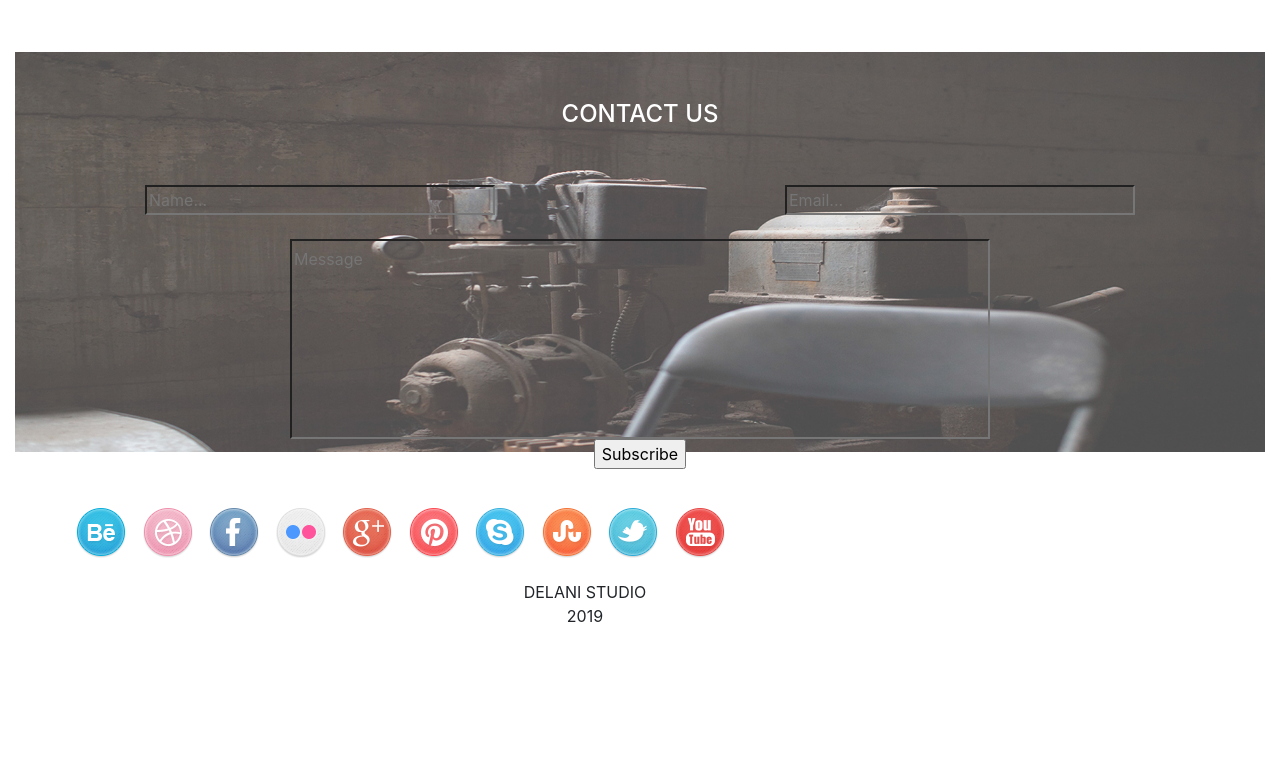
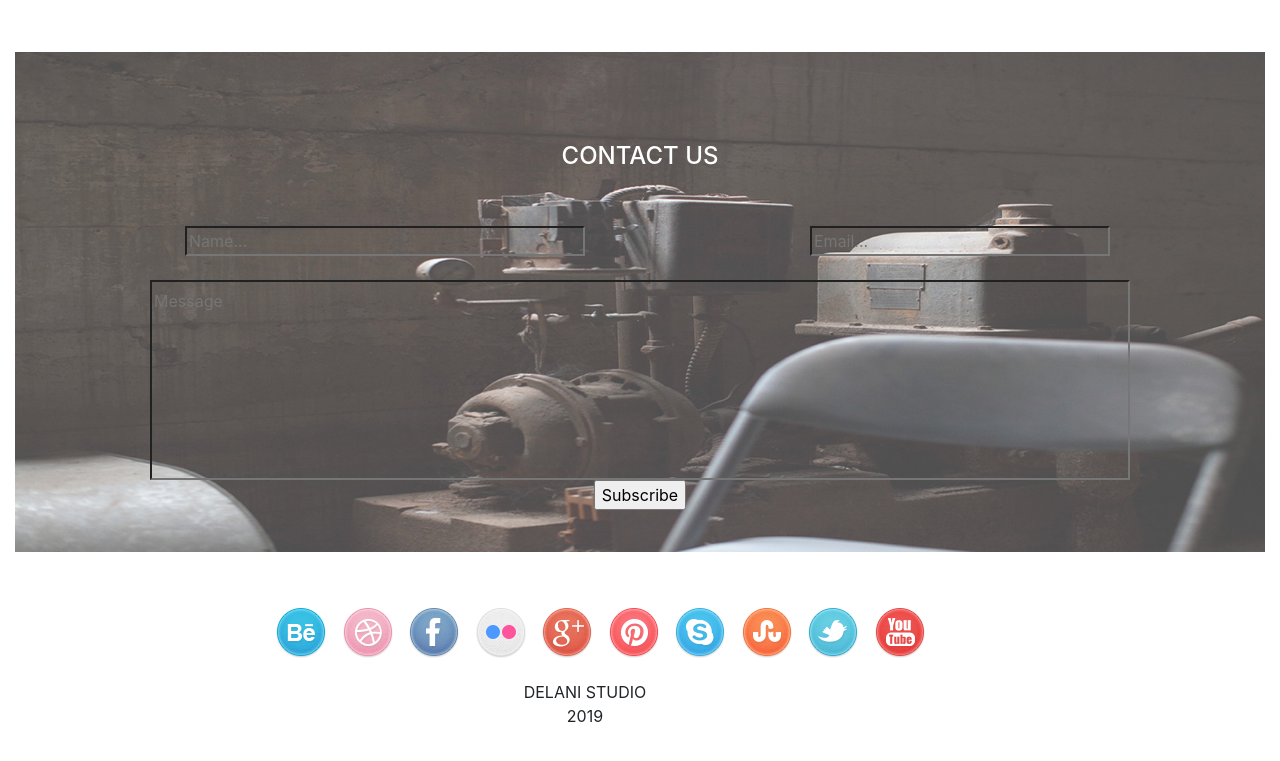
Before and after one commit to mercy-shii/DELANI, a plain HTML site: page index.html in a window 1280 px wide. Shown: the part 1704-2465 px from the top of the page. Drawn offline with nearby package versions, Linux system fonts and the light colour scheme.

Commit message:
adding styling to message div

```diff
--- a/css/style.css
+++ b/css/style.css
@@ -1,6 +1,6 @@
  .container{
     background-size: cover;
-    width: 20px;
+    width: 500px;
     height: 500px;
     text-align: center;
     padding: 50px;
@@ -41,7 +41,7 @@
 .container-2{
     background-image: url('../images/backgrounds/c_image.jpg');
     background-size: cover;
-    height: 400px;
+    height: 500px;
     box-shadow: transparent;
     align-content: center;
     text-align: center;
@@ -69,16 +69,17 @@ li{
     align-items: center;
 }
 #mce-FNAME{
-    width: 350px;
+    width: 400px;
     background-color: transparent;
+    margin-left: 130px;
 }
 #mce-EMAIL{
-    width: 350px;
+    width: 300px;
     background-color: transparent;
     padding-right: 1px;
 }
 #mce-MESSAGE{
-    width: 700px;
+    width: 980px;
     height: 200px;
     background-color: transparent;
     padding-bottom: 160px;
@@ -182,3 +183,7 @@ li{
     display: flex;
     flex-wrap: wrap;
 }
+
+ul {
+    margin-left: 200px;
+}
```
